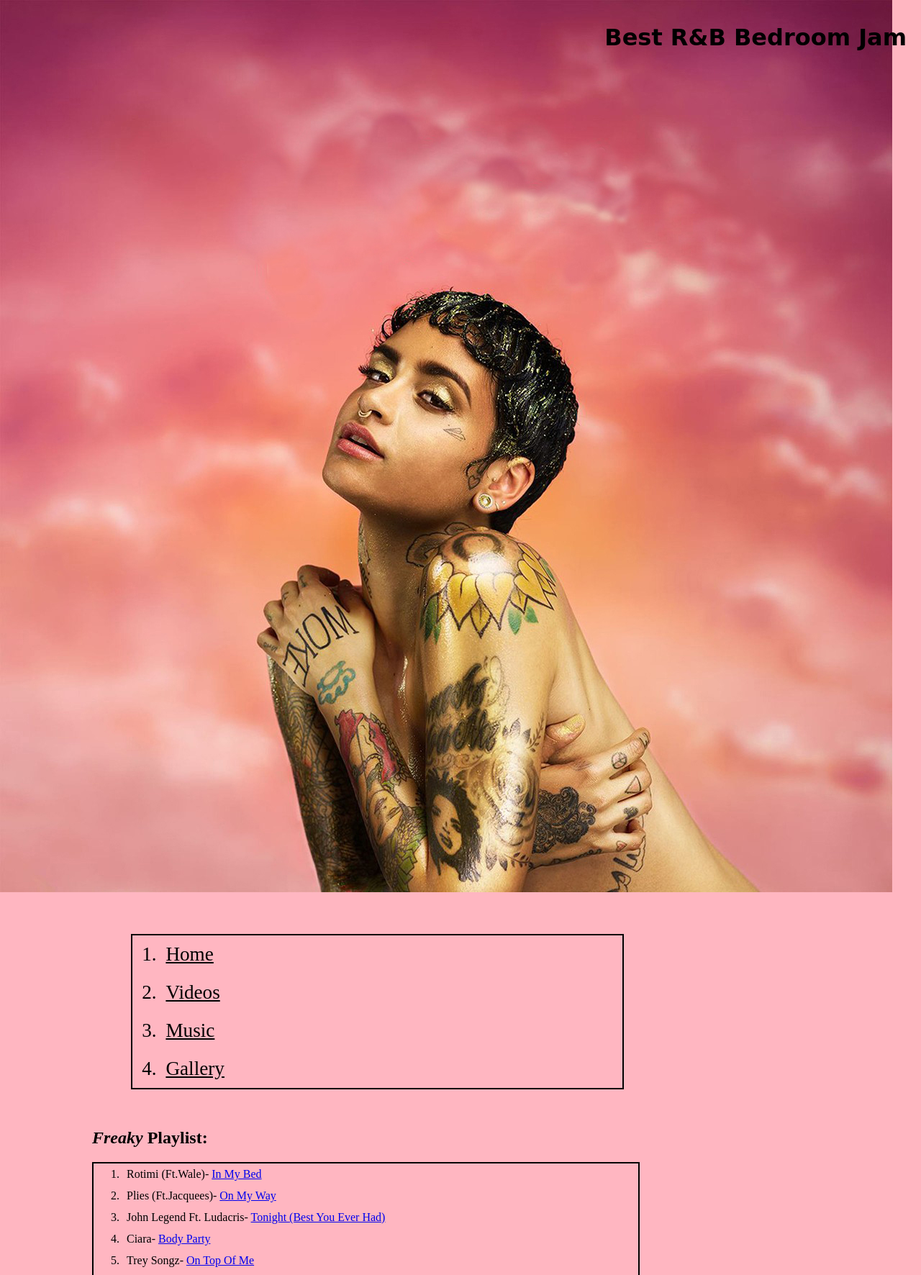
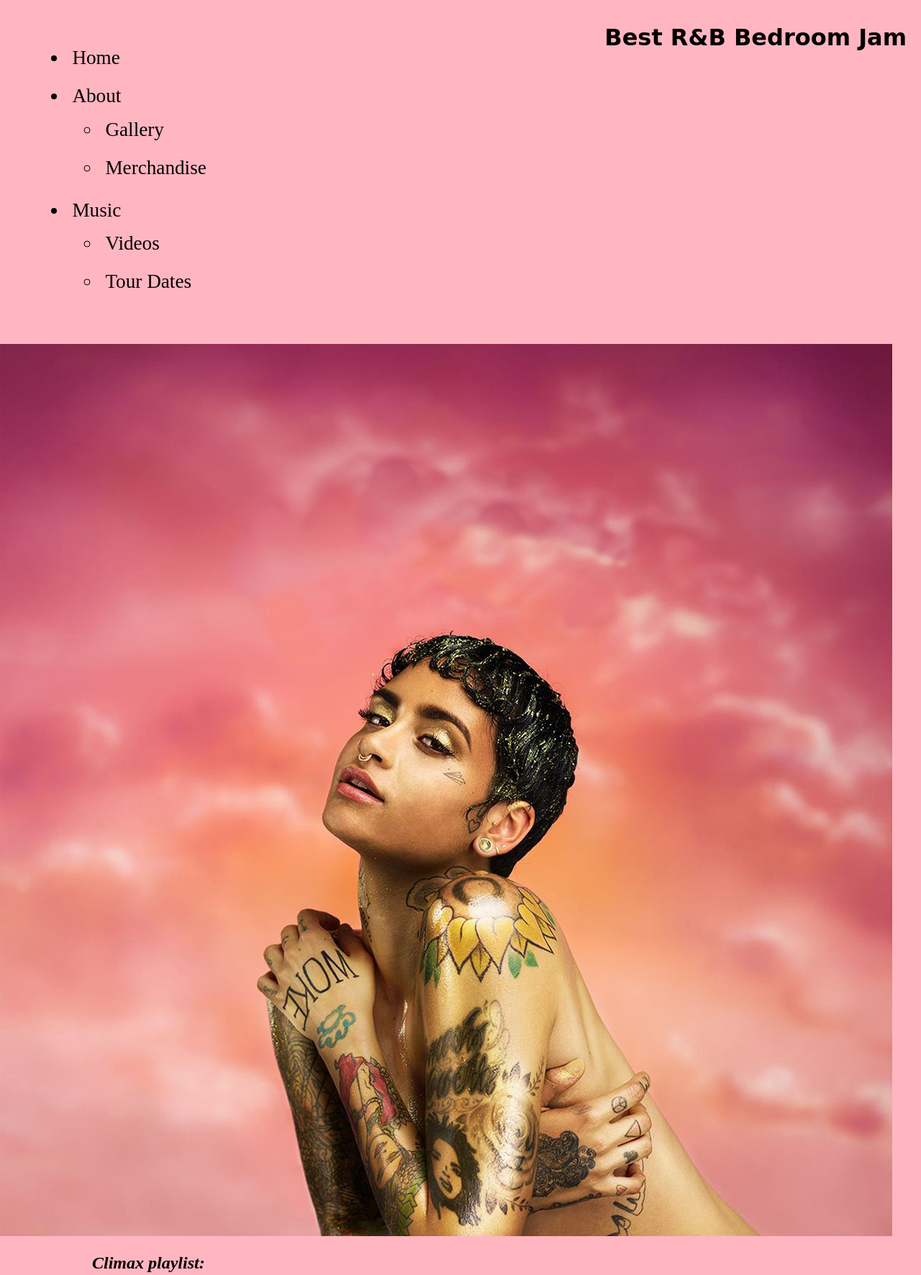
Before and after one commit to Suad28d/Mix_tape, a plain HTML site: page index.html in a window 1280 px wide. Shown: the top 1772 px of the page at 72% size. Drawn offline with Linux system fonts and the light colour scheme; a web font is replaced by a local one.

Commit message:
final fruit

```diff
--- a/index.html
+++ b/index.html
@@ -5,25 +5,33 @@
     <title>Mix_tape</title>
     <link href="styles.css" rel="stylesheet" type="text/css">
     <link href="https://fonts.googleapis.com/css2?family=Birthstone&display=swap" rel="stylesheet">
+    <link href="https://fonts.googleapis.com/css2?family=Grey+Qo&display=swap" rel="stylesheet">
 </head>
   <body>
-    <img src="savagealbumcover.jpg" alt="maincover">
-     <!-- https://www.billboard.com/photos/8070310/best-worst-album-covers-of-2017-top-25 -->
+    <nav>
+      <ul>
+        <li><a>Home</a></li>
+        <li><a>About</a>
+            <ul>
+            <li><a>Gallery</a></li>
+            <li><a>Merchandise</a></li>
+        </ul>
+      </li>
+      <li><a>Music</a>
+          <ul>
+            <li><a>Videos</a></li>
+            <li><a>Tour Dates</a></li>
+        </ul>
+    </nav>
+
+    <div class="coverart">
+      <h1 class="topright">Best R&B Bedroom Jam</h1>
+      <img src="savagealbumcover.jpg" alt="maincover">
+       <!-- https://www.billboard.com/photos/8070310/best-worst-album-covers-of-2017-top-25 -->
+    </div>
     <div class="center-element">
-      <div id="header">
-      <h1 class="topright">Best R&B Bedroom Jam</h1>
 
-
-      <nav aria-label="Breadcrumb">
-        <ol class="Breadcrumbs">
-          <li><a href="index.html">Home</a></li>
-          <li><a href="index.html">Videos</a></li>
-          <li><a href="index.html">Music</a></li>
-          <li><a href="index.html">Gallery</a></li>
-        </ol>
-      </nav>
-
-      <h2><i>Freaky</i> Playlist:</h2>
+    <h2><i>Climax playlist:</i></h2>
 
     <ol>
       <li>Rotimi (Ft.Wale)- <a href="#In">In My Bed</a></li>
@@ -37,9 +45,10 @@
       <li>Annie Lennox- <a href="#I">I Put A Spell On You(Fifty Shades of Grey)</a></li>
       <li>Rick Ross- <a href="#Dope">Dope Dick</a></li>
     </ol>
-    <div><!-- end header--->
+
     <div class="parallax hotguy"></div>
     <!--https://rollingout.com/2018/07/15/rotimi-shocks-in-pivotal-role-in-power-this-season/    -->
+    <div>
     <h3 id="In">In My Bed</h3>
     <p><a href="https://www.youtube.com/watch?v=3Dg1CT31_uw">Play Now</a></p>
     <p>H-Money<br/>
@@ -158,7 +167,7 @@
     I don't wanna brag,<br />
     But I'll be the best you ever had<br />
     </p>
-
+  </div>
     <div class="parallax ciara"></div>
   <!--https://www.lipstickalley.com/threads/russell-wilson-ciaras-fashion-house-aims-to-be-a-1-billion-dollar-company.4641106/-->
     <div>
@@ -318,6 +327,7 @@
   </div>
   <div class="parallax queenb"></div>
   <!-- https://www.popsugar.com/fashion/beyonce-outfits-harper-bazaar-september-issue-2021-48454464https://www.popsugar.com/fashion/beyonce-outfits-harper-bazaar-september-issue-2021-48454464 -->
+  <div>
     <h3 id="Dance">Dance For You</h3>
     <p><a href="https://www.youtube.com/watch?v=PGc9n6BiWXA">Play Now</a></p>
     <p>A dear ex of mine used to sing this song for me, I hated it then till I've heard of his funeral and now this song hits different. Favorite verse is<br /> Loving you is really all that's on my mind<br />
@@ -339,7 +349,7 @@
   </div>
   <div class="parallax jeremih"></div>
   <!--https://www.billboard.com/articles/columns/hip-hop/7445722/jeremih-late-nights-europe/-->
-
+  <div>
     <h3 id="Birthday">Birthday Sex</h3>
     <p><a href="https://www.youtube.com/watch?v=vYMxOzxKYYo">Play Now</a></p>
     <p> Yeah (yeah) yeah<br />
@@ -407,7 +417,7 @@
   <div class="parallax sexyvoice"></div>
   <!--http://actressinbikinihot.blogspot.com/2014/04/annie-lennox-hot-photos-bikini-without-clothes.html-->
   <div>
-    <h3 id="I">I Put A Spell On You(Fifty Shades of Grey)</h3>
+    <h3 id="I"><br />I Put A Spell On You(Fifty Shades of Grey)</h3>
     <p><a href="https://www.youtube.com/watch?v=XYPLm20AoXo">Play Now</a></p>
     <p>First time I've heard this song was while watching Fithy Shades of Grey,<br />
     and the beats were everything.<br />
```
